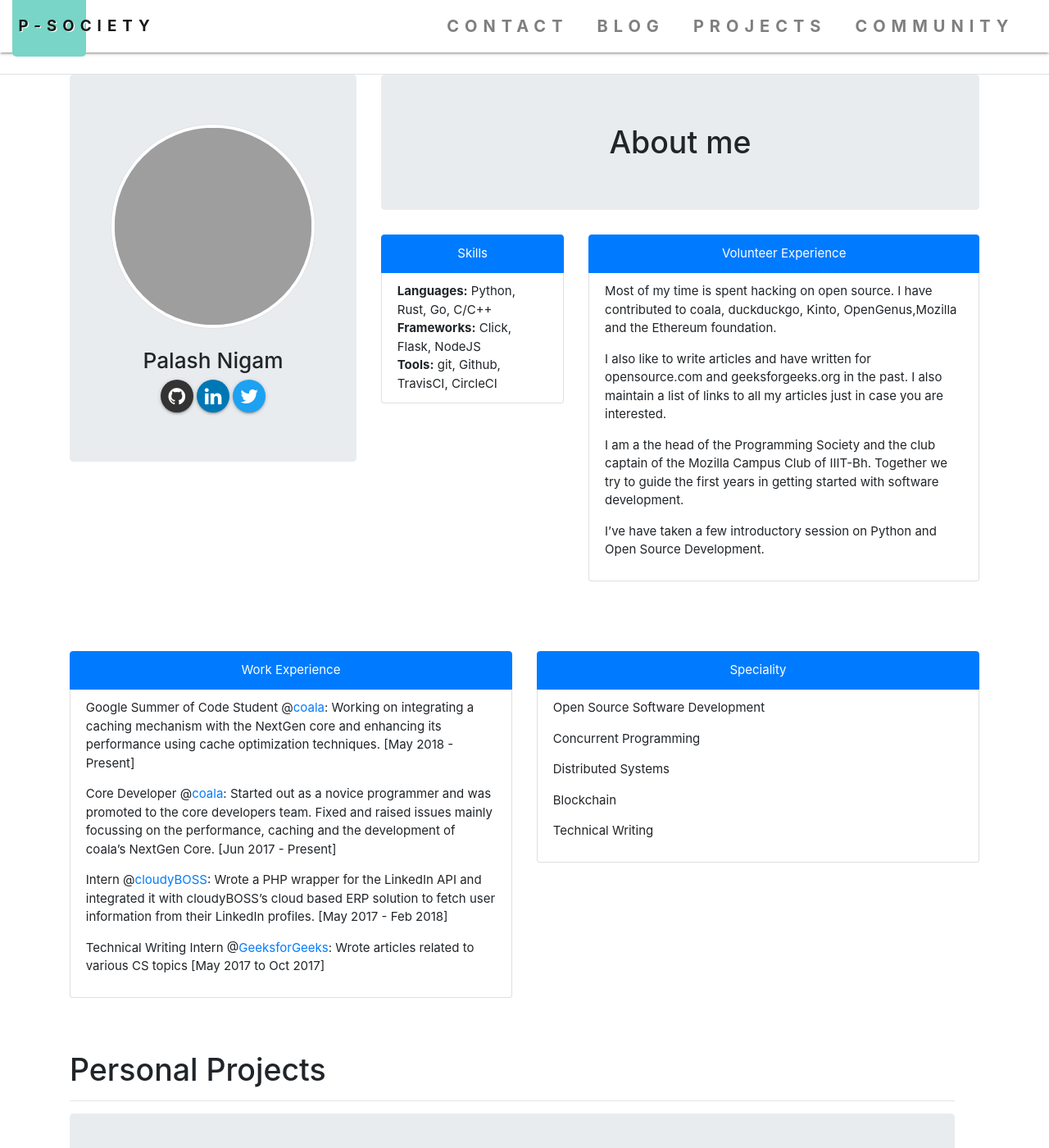
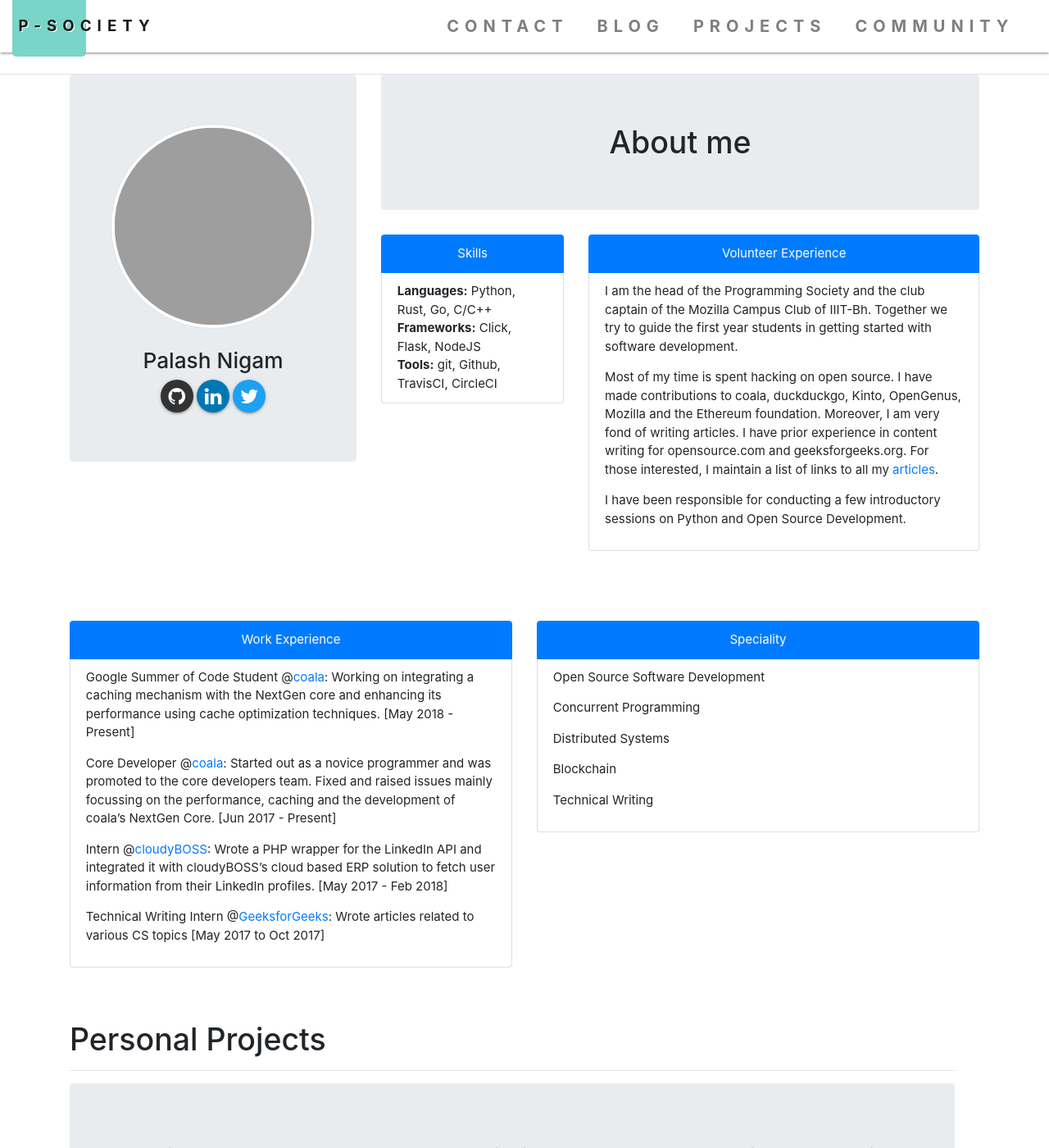
Before and after one commit to p-society/p-society.github.io, a Jekyll site: the page built from _contributors-app/palash25.md, in a window 1280 px wide and 1400 px high. Shown: the whole window at 82% size. Built offline with Jekyll 4.4.1, drawn with Linux system fonts in a browser that asks for light colours; nearby versions of some CDN libraries; emoji names are drawn with the system emoji font; some of the changed text lies outside the part shown; grey boxes are pictures that could not be loaded.

Commit message:
Edited contents in Palash Nigam's profile

```diff
--- a/_contributors-app/palash25.md
+++ b/_contributors-app/palash25.md
@@ -36,11 +36,11 @@
 project:
 - |
     - [GIG](https://github.com/palash25/GIG): Stands for **G**it**I**gnore **G**enerator. CLI
-     tool to generate `.gitignore` files for a project written in any language or framework (support for more than a 100 languages/frameworks as far as I remember)
+     tool to generate `.gitignore` files for a project written in any language or framework (support for more than a 100 languages/frameworks to the best of my knowledge)
 - |
 
    - [GitterPy](https://github.com/palash25/-WIP-GitterPy): A CLI client to interact with the
-     Gitter API. Currently it can post/fetch messages to/from rooms. More functionality to be added.
+     Gitter API. Currently it can post/fetch messages to/from rooms. More functionalities will be added.
 
 - |
    - [Go Fuck Yourself](https://github.com/palash25/go-fuck-yourself): A go package to
@@ -50,11 +50,9 @@
      written using Requests and BeautifulSoup.
 
 volunteer_experience: |
- - Most of my time is spent hacking on open source. I have contributed to coala, duckduckgo, Kinto, OpenGenus,Mozilla and the Ethereum foundation.
+ - I am the head of the Programming Society and the club captain of the Mozilla Campus Club of IIIT-Bh. Together we try to guide the first year students in getting started with software development.
 
- - I also like to write articles and have written for opensource.com and geeksforgeeks.org in the past. I also maintain a list of links to all my articles just in case you are interested.
+ - Most of my time is spent hacking on open source. I have made contributions to coala, duckduckgo, Kinto, OpenGenus, Mozilla and the Ethereum foundation. Moreover, I am very fond of writing articles. I have prior experience in content writing for opensource.com and geeksforgeeks.org. For those interested, I maintain a list of links to all my [articles](https://github.com/palash25/articles/).
 
- - I am a the head of the Programming Society and the club captain of the Mozilla Campus Club of IIIT-Bh. Together we try to guide the first years in getting started with software development.
-
- - I've have taken a few introductory session on Python and Open Source Development.
+ - I have been responsible for conducting a few introductory sessions on Python and Open Source Development.
 ---
```
Also changed, not shown: _trophy/1.2018.md (+7 -7 lines), _trophy/2.2017.md (+1 -1 lines), 1 other file.
